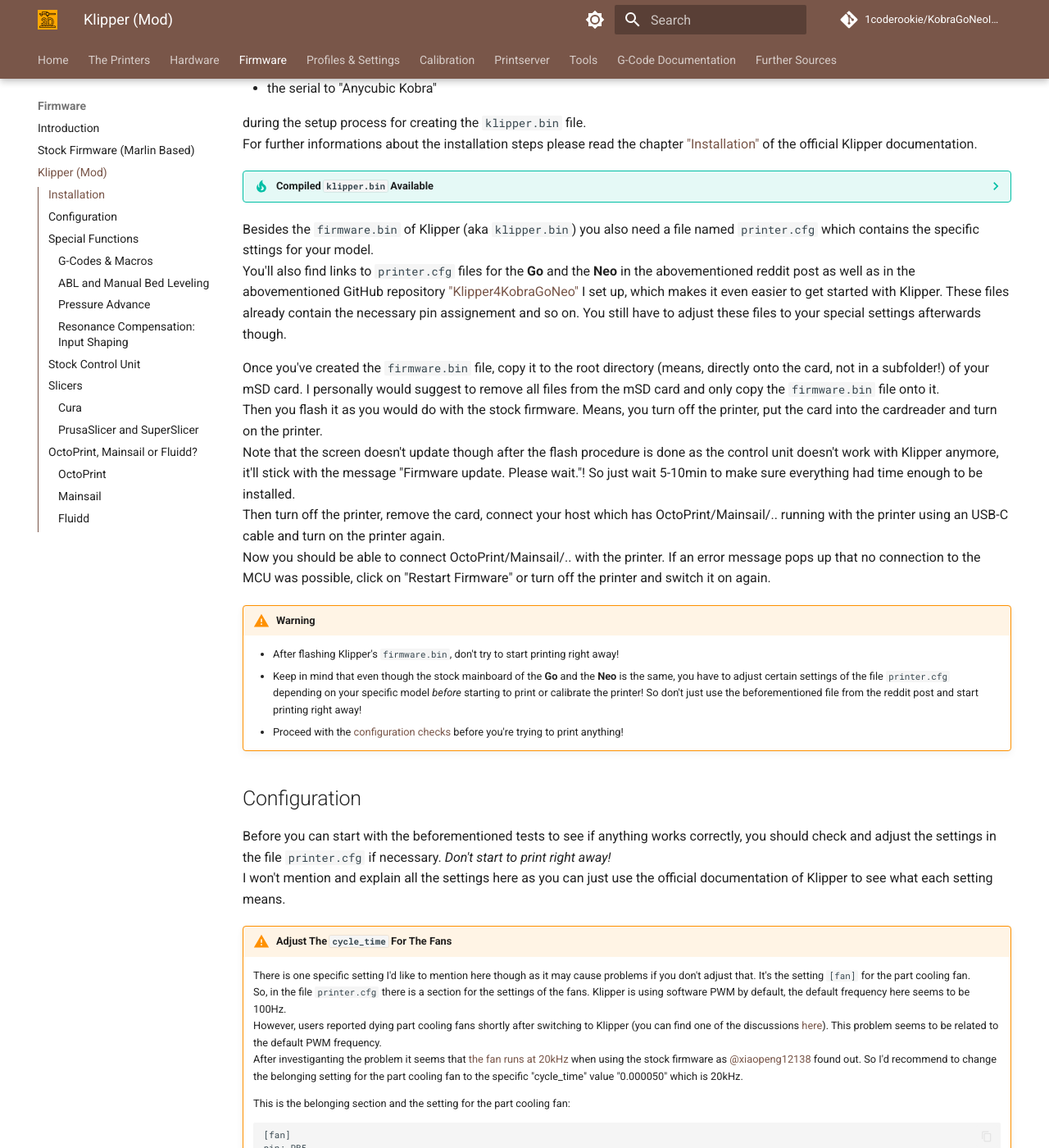
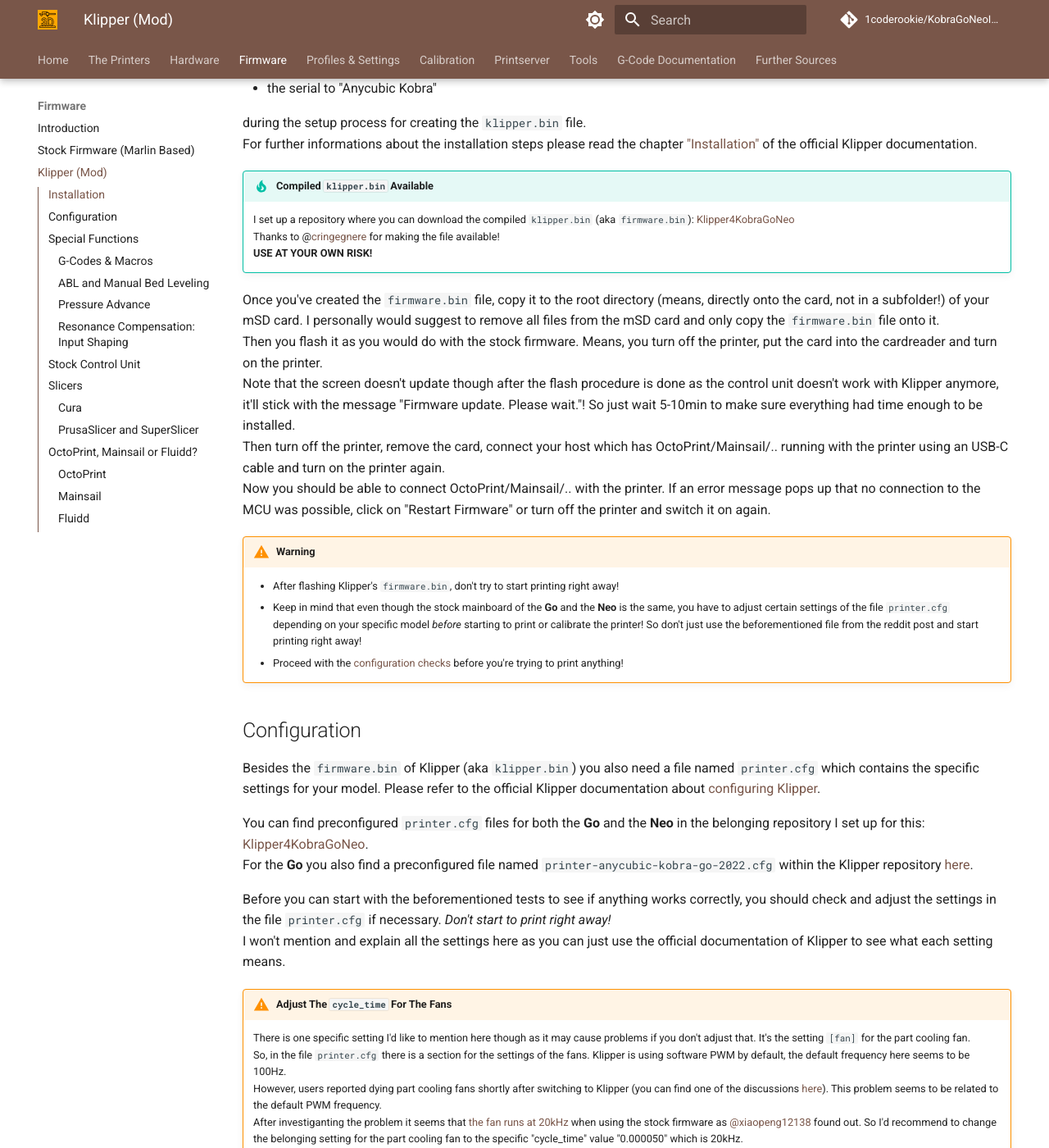
Before and after one commit to 1coderookie/KobraGoNeoInsights, an MkDocs documentation site: the page built from docs/firmware/fw_klipper.md, in a window 1280 px wide and 1400 px high, scrolled down 741 px. Shown: the whole window at 82% size. Built offline with MkDocs 1.6.1 and Material for MkDocs 9.7.7, drawn with Linux system fonts in a browser that asks for light colours; comment, search, counter and statistics services are not loaded.

Commit message:
Update fw_klipper.md

````diff
--- a/docs/firmware/fw_klipper.md
+++ b/docs/firmware/fw_klipper.md
@@ -35,14 +35,11 @@
 during the setup process for creating the `klipper.bin` file.
 For further informations about the installation steps please read the chapter ["Installation"](https://www.klipper3d.org/Installation.html) of the official Klipper documentation.
 
-??? tip "Compiled `klipper.bin` Available"
+!!! tip "Compiled `klipper.bin` Available"
 
     I set up a repository where you can download the compiled `klipper.bin` (aka `firmware.bin`): [Klipper4KobraGoNeo](https://github.com/1coderookie/Klipper4KobraGoNeo)
     Thanks to @[cringegnere](https://github.com/cringegnere) for making the file available!
     **USE AT YOUR OWN RISK!**
-
-Besides the `firmware.bin` of Klipper (aka `klipper.bin`) you also need a file named `printer.cfg` which contains the specific sttings for your model.
-You'll also find links to `printer.cfg` files for the **Go** and the **Neo** in the abovementioned reddit post as well as in the abovementioned GitHub repository ["Klipper4KobraGoNeo"](https://github.com/1coderookie/Klipper4KobraGoNeo) I set up, which makes it even easier to get started with Klipper. These files already contain the necessary pin assignement and so on. You still have to adjust these files to your special settings afterwards though.
 
 Once you've created the `firmware.bin` file, copy it to the root directory (means, directly onto the card, not in a subfolder!) of your mSD card. I personally would suggest to remove all files from the mSD card and only copy the `firmware.bin` file onto it.
 Then you flash it as you would do with the stock firmware. Means, you turn off the printer, put the card into the cardreader and turn on the printer.
@@ -57,8 +54,14 @@
     - Proceed with the [configuration checks](https://www.klipper3d.org/Config_checks.html) before you're trying to print anything!
 
 ## Configuration
+Besides the `firmware.bin` of Klipper (aka `klipper.bin`) you also need a file named `printer.cfg` which contains the specific settings for your model. Please refer to the official Klipper documentation about [configuring Klipper](https://www.klipper3d.org/Installation.html#configuring-klipper).
+
+You can find preconfigured `printer.cfg` files for both the **Go** and the **Neo** in the belonging repository I set up for this: [Klipper4KobraGoNeo](https://github.com/1coderookie/Klipper4KobraGoNeo).
+For the **Go** you also find a preconfigured file named `printer-anycubic-kobra-go-2022.cfg` within the Klipper repository [here](https://github.com/Klipper3d/klipper/blob/master/config/printer-anycubic-kobra-go-2022.cfg).
+
 Before you can start with the beforementioned tests to see if anything works correctly, you should check and adjust the settings in the file `printer.cfg` if necessary. *Don't start to print right away!*
 I won't mention and explain all the settings here as you can just use the official documentation of Klipper to see what each setting means.
+
 
 !!! warning "Adjust The `cycle_time` For The Fans"
 
@@ -73,6 +76,8 @@
     pin: PB5
     cycle_time: 0.000050
     ```
+
+
 
 ## Special Functions
 In the following I'll list some of the special functions which make Klipper so interesting and outstanding compared to the stock firmware, besides the fact that you can adjust the firmware settings to your own needs.
````
